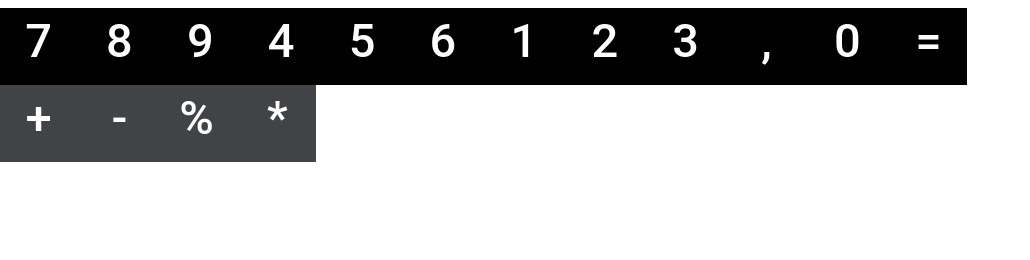
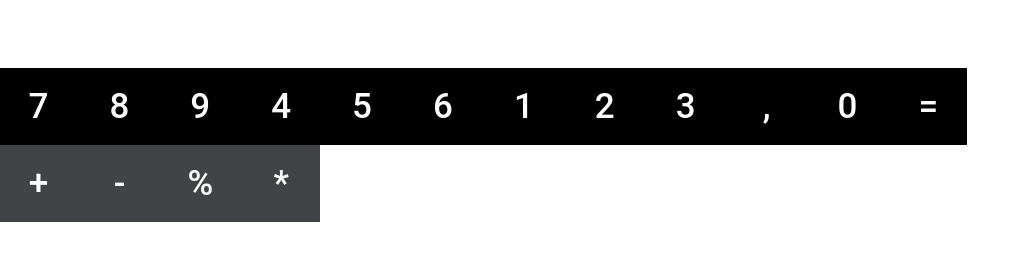
Before and after one commit to TiagoAMarek/calculator, a website: page www/index.html in a window 1280 px wide. Shown: the whole page, without its empty margins (0-1030 px from the left). Drawn offline with nearby package versions, Linux system fonts and the light colour scheme; files that its build step writes are made by us from their sources.

Commit message:
changing functions name and html structure. Working on events

```diff
--- a/www/index.html
+++ b/www/index.html
@@ -11,60 +11,29 @@
     <link rel="stylesheet" href="https://fonts.googleapis.com/icon?family=Material+Icons">
 </head>
 <body>
-    <div class="display mdl-grid--no-spacing">
-        <div class="mdl-cell mdl-cell--12-col"></div>
+    <div class="mdl-grid--no-spacing display">
+        <div class="mdl-cell mdl-cell--12-col"><span class="display-content"></span></div>
     </div>
-    <div class="keyboard mdl-grid mdl-grid--no-spacing">
+    <div class="mdl-grid mdl-grid--no-spacing keyboard">
         <div class="mdl-grid--no-spacing mdl-cell--3-col-phone numeric">
-            <button class="mdl-button mdl-js-button">
-                <span>7</span>
-            </button>
-            <button class="mdl-button mdl-js-button">
-                <span>8</span>
-            </button>
-            <button class="mdl-button mdl-js-button">
-                <span>9</span>
-            </button>
-            <button class="mdl-button mdl-js-button">
-                <span>4</span>
-            </button>
-            <button class="mdl-button mdl-js-button">
-                <span>5</span>
-            </button>
-            <button class="mdl-button mdl-js-button">
-                <span>6</span>
-            </button>
-            <button class="mdl-button mdl-js-button">
-                <span>1</span>
-            </button>
-            <button class="mdl-button mdl-js-button">
-                <span>2</span>
-            </button>
-            <button class="mdl-button mdl-js-button">
-                <span>3</span>
-            </button>
-            <button class="mdl-button mdl-js-button">
-                <span>,</span>
-            </button>
-            <button class="mdl-button mdl-js-button">
-                <span>0</span>
-            </button>
-            <button class="mdl-button mdl-js-button">
-                <span>=</span>
-            </button>
+            <button class="mdl-button mdl-js-button">7</button>
+            <button class="mdl-button mdl-js-button">8</button>
+            <button class="mdl-button mdl-js-button">9</button>
+            <button class="mdl-button mdl-js-button">4</button>
+            <button class="mdl-button mdl-js-button">5</button>
+            <button class="mdl-button mdl-js-button">6</button>
+            <button class="mdl-button mdl-js-button">1</button>
+            <button class="mdl-button mdl-js-button">2</button>
+            <button class="mdl-button mdl-js-button">3</button>
+            <button class="mdl-button mdl-js-button">,</button>
+            <button class="mdl-button mdl-js-button">0</button>
+            <button class="mdl-button mdl-js-button">=</button>
         </div>
-        <div class="operations mdl-grid--no-spacing mdl-cell--1-col-phone">
-            <button class="mdl-button mdl-js-button">
-                <span>+</span>
-            </button>
-            <button class="mdl-button mdl-js-button">
-                <span>-</span>
-            </button><button class="mdl-button mdl-js-button">
-                <span>%</span>
-            </button>
-            </button><button class="mdl-button mdl-js-button">
-                <span>*</span>
-            </button>
+        <div class="mdl-grid--no-spacing mdl-cell--1-col-phone operations">
+            <button class="mdl-button mdl-js-button">+</button>
+            <button class="mdl-button mdl-js-button">-</button>
+            <button class="mdl-button mdl-js-button">%</button>
+            <button class="mdl-button mdl-js-button">*</button>
         </div>
     </div>
         <script src="./build/js/operations.js"></script>
--- a/www/src/css/main.css
+++ b/www/src/css/main.css
@@ -1,3 +1,22 @@
+.display {
+    height: 60px;
+}
+
+.keyboard .numeric{
+    background-color: #000;
+}
+
+.keyboard button{
+    color: #fff;
+    font-size: 35px;
+    display: inline-block;
+}
+
+
+.keyboard .operations{
+    background-color: #414347;
+}
+
 .mdl-button {
     width: 77px;
     height: 77px;
@@ -8,21 +27,3 @@
     height: 50px;
     margin: 13px 0 13px 10px;
 }
-
-.keyboard .numeric{
-    background-color: #000;
-}
-
-.keyboard .numeric span{
-    color: #fff;
-    font-size: 47px;
-}
-
-.keyboard .operations{
-    background-color: #414347;
-}
-
-.keyboard .operations span{
-    color: #fff;
-    font-size: 47px;
-}
--- a/www/src/js/index.js
+++ b/www/src/js/index.js
@@ -9,8 +9,24 @@ var UICalculator = function() {
         PUBLIC  = this,
         op      = new Operations();
 
+    PRIVATE.keyboardListener = function () {
+        var keyContainer    = document.querySelector(".keyboard"),
+            displayContent  = document.querySelector(".display-content");
+
+        if(!keyContainer || !displayContent) {
+            throw new Error("An error has ocurred when looking for the keyboard or display");
+        }
+
+        keyContainer.addEventListener('touchend', function(evt){
+            var target = evt.target;
+            if(target.tagName.toLowerCase() === "button") {
+                displayContent.firstChild.innerHTML += target.innerHTML;
+            }
+        });
+    };
+
     PUBLIC.init = function () {
-        console.log(op);
+        PRIVATE.keyboardListener();
     };
 
     return PUBLIC;
--- a/www/src/js/operations.js
+++ b/www/src/js/operations.js
@@ -8,15 +8,15 @@ var Operations = function() {
     var PUBLIC  = this,
         PRIVATE = {};
 
-    PUBLIC.division = function(a, b) {
+    PUBLIC.divide = function(a, b) {
         return parseFloat(a)/parseFloat(b);
     };
 
-    PUBLIC.multiplication = function(a, b) {
+    PUBLIC.multiply = function(a, b) {
         return parseFloat(a)*parseFloat(b);
     };
 
-    PUBLIC.minus = function(a, b) {
+    PUBLIC.subtract = function(a, b) {
         return parseFloat(a)-parseFloat(b);
     };
 
```
Also changed, not shown: www/tests/tests.js (+3 -3 lines).
